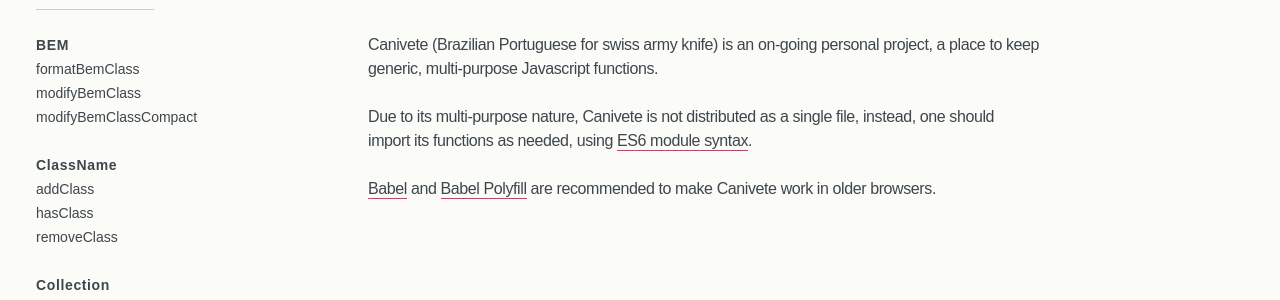
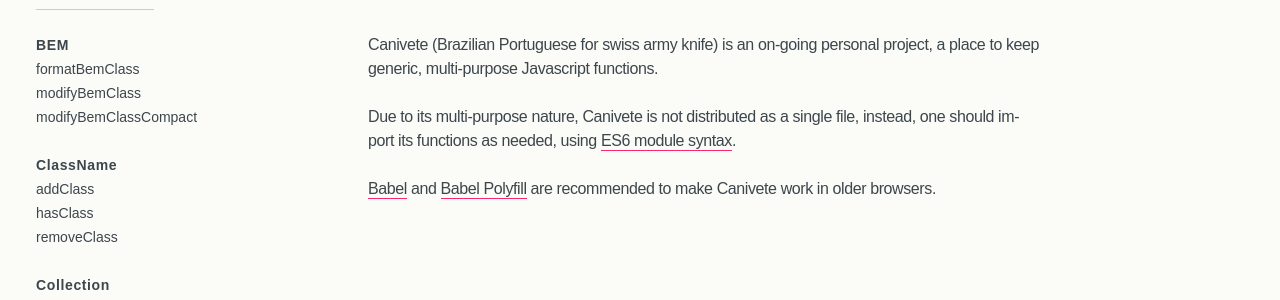
Before and after one commit to leofavre/canivete, a Jekyll site: the page built from docs/index.md, in a window 1280 px wide and 900 px high. Shown: the part 167-467 px from the top of the window. Built offline with Jekyll 4.4.1, drawn with Linux system fonts in a browser that asks for light colours; nearby versions of some CDN libraries; some web fonts are replaced.

Commit message:
minor css

```diff
--- a/docs/_layouts/default.html
+++ b/docs/_layouts/default.html
@@ -1,5 +1,5 @@
 <!DOCTYPE html>
-<html class="layout">
+<html class="layout" lang="en-US">
 {% include head.html %}
 <body class="page">
 	<div class="page__inner">
--- a/docs/_sass/_content.scss
+++ b/docs/_sass/_content.scss
@@ -216,6 +216,7 @@
 		font-size: 1rem;
 		letter-spacing: -0.025em;
 		line-height: $grid;
+		hyphens: auto;
 
 		@media #{$bigger-than-desktop} {
 			top: calc(0.5rem - 1px);
@@ -223,6 +224,10 @@
 
 		@media #{$smaller-than-portrait-tablet} {
 			line-height: $grid * 1.25;
+		}
+
+		@media #{$smaller-than-landscape-phone} {
+			width: calc(100% + #{$grid * 0.5});
 		}
 	}
 
@@ -244,6 +249,7 @@
 
 	blockquote p {
 		@extend %subtitle;
+		hyphens: none;
 	}
 
 	a {
--- a/docs/_sass/_html.scss
+++ b/docs/_sass/_html.scss
@@ -7,4 +7,8 @@
 	@media #{$bigger-than-desktop} {
 		font-size: 18px;
 	}
+
+	@media #{$smaller-than-landscape-phone} {
+		font-size: 15px;
+	}
 }
```
Also changed, not shown: 2 other files.
